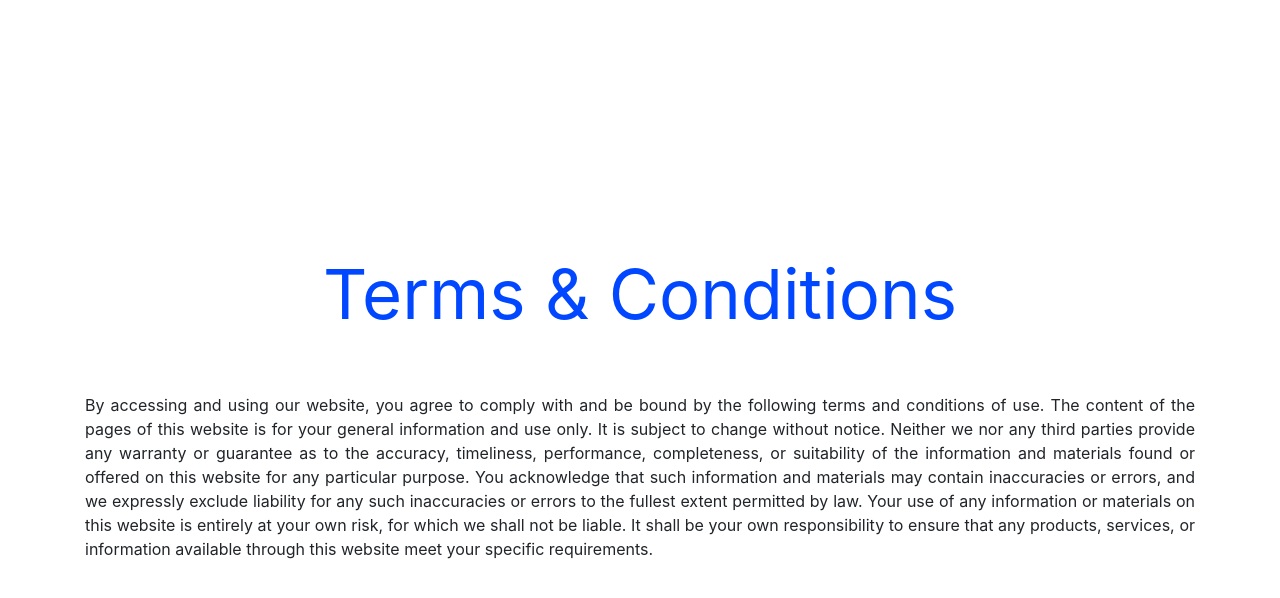
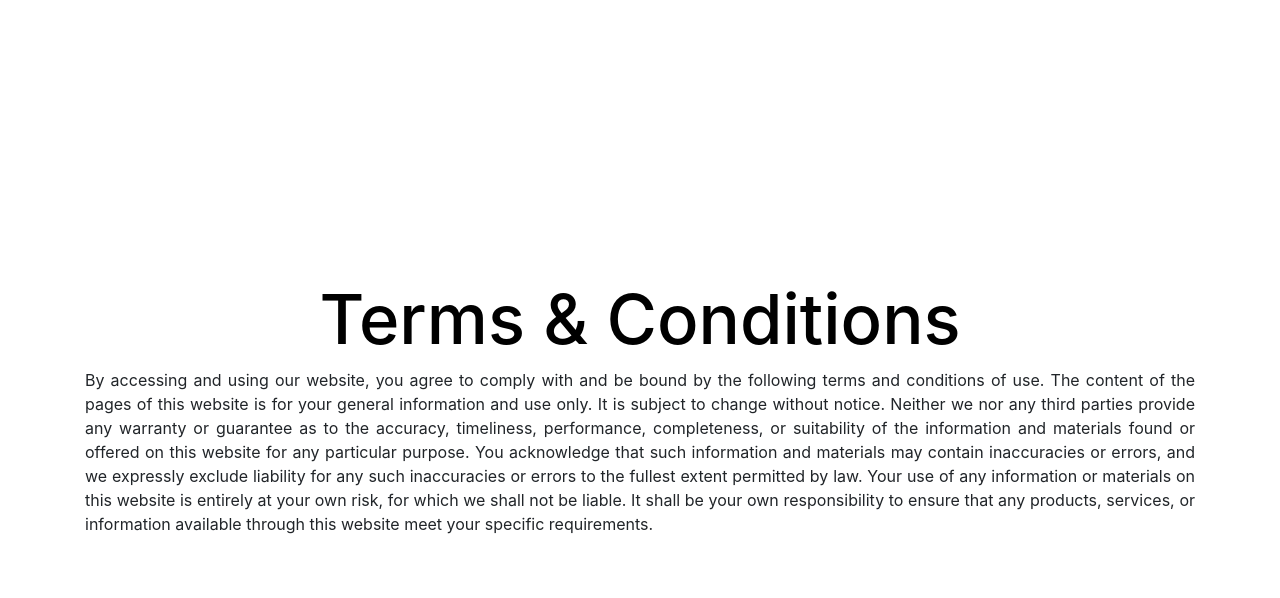
Before and after one commit to Mriganka813/BharatPOS-landing-page, a PHP site: page /termsandcondition.html in a window 1280 px wide. Shown: the top 598 px of the page. Run offline with PHP 8.4, Linux system fonts and the light colour scheme; some libraries are stand-ins or nearby versions.

Commit message:
Changed Heading Color

```diff
--- a/aboutUs.html
+++ b/aboutUs.html
@@ -31,9 +31,9 @@
         }
 
         .aboutUs>h1 {
-            color: #0047FF;
+            color: #000;
             text-align: center;
-            font-weight: 470;
+            font-weight: 500;
             font-size: 4.3rem;
         }
 
--- a/cancellationandrefund.html
+++ b/cancellationandrefund.html
@@ -28,9 +28,9 @@
         }
 
         .about-us>h1 {
-            color: #0047FF;
+            color: #000;
             text-align: center;
-            font-weight: 400;
+            font-weight: 500;
             font-size: 4.3rem;
             padding-bottom: 50px;
         }
--- a/contact.html
+++ b/contact.html
@@ -33,9 +33,9 @@
         }
 
         .contact>h1 {
-            color: #0047FF;
+            color: #000;
             text-align: center;
-            font-weight: 400;
+            font-weight: 500;
             font-size: 4.3rem;
             padding-bottom: 50px;
         }
--- a/privacypolicy.html
+++ b/privacypolicy.html
@@ -27,9 +27,9 @@
         }
 
         .about-us>h1 {
-            color: #0047FF;
+            color: #000;
             text-align: center;
-            font-weight: 400;
+            font-weight: 500;
             font-size: 4.3rem;
             padding-bottom: 50px;
         }
--- a/public/css/style.css
+++ b/public/css/style.css
@@ -1498,3 +1498,9 @@ section {
 #hero h2 {
   margin: 0;
 }
+
+.section-title > h2{
+  color: black;
+  font-size: 3rem;
+  font-weight: 500;
+}
--- a/termsandcondition.html
+++ b/termsandcondition.html
@@ -28,11 +28,10 @@
         }
 
         .about-us>h1 {
-            color: #0047FF;
+            color: #000;
             text-align: center;
-            font-weight: 400;
+            font-weight: 500;
             font-size: 4.3rem;
-            padding-bottom: 50px;
         }
     </style>
 </head>
```
Also changed, not shown: pricing.html (+7 -6 lines), shippingpolicy.html (+10 -8 lines).
